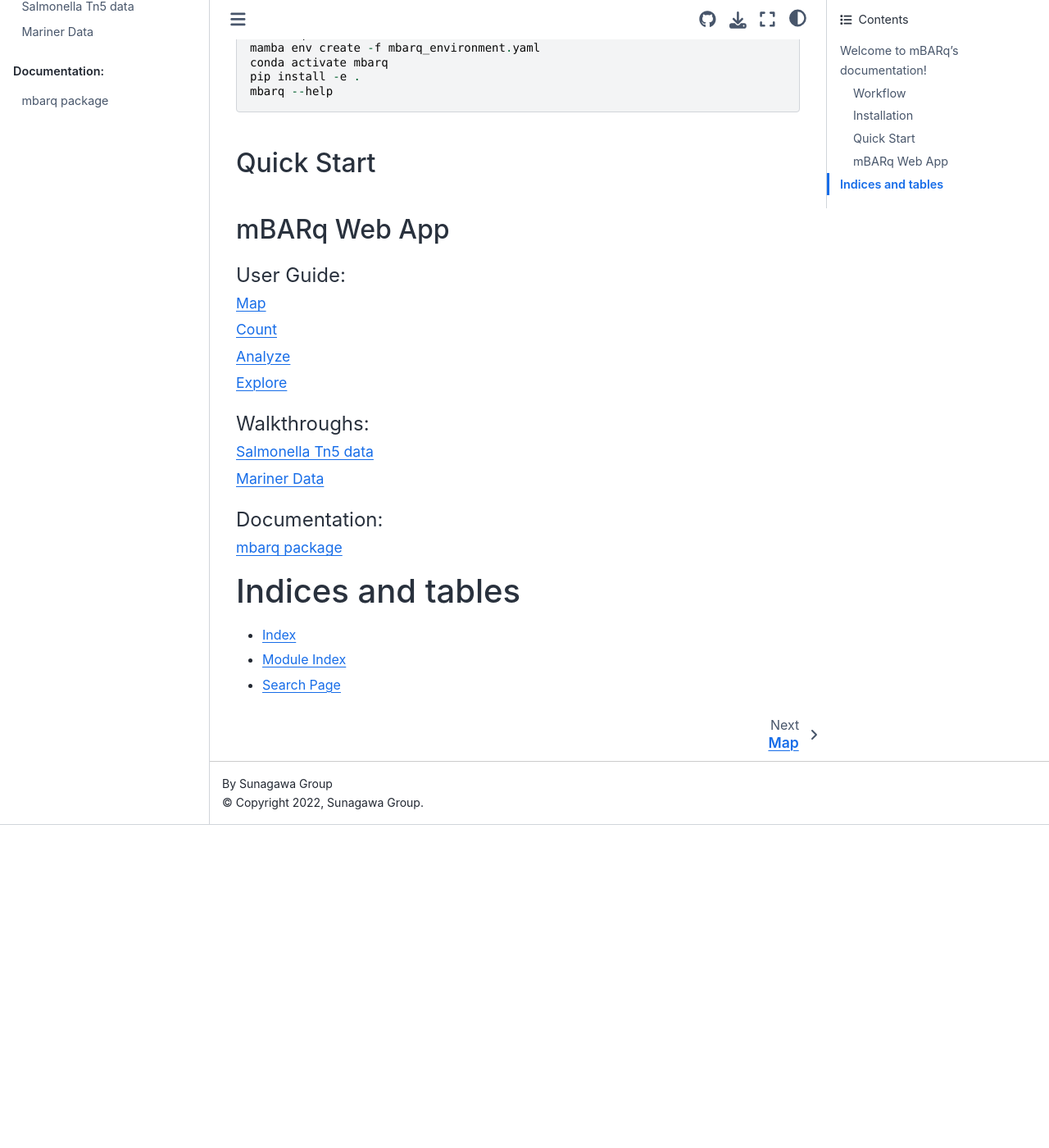
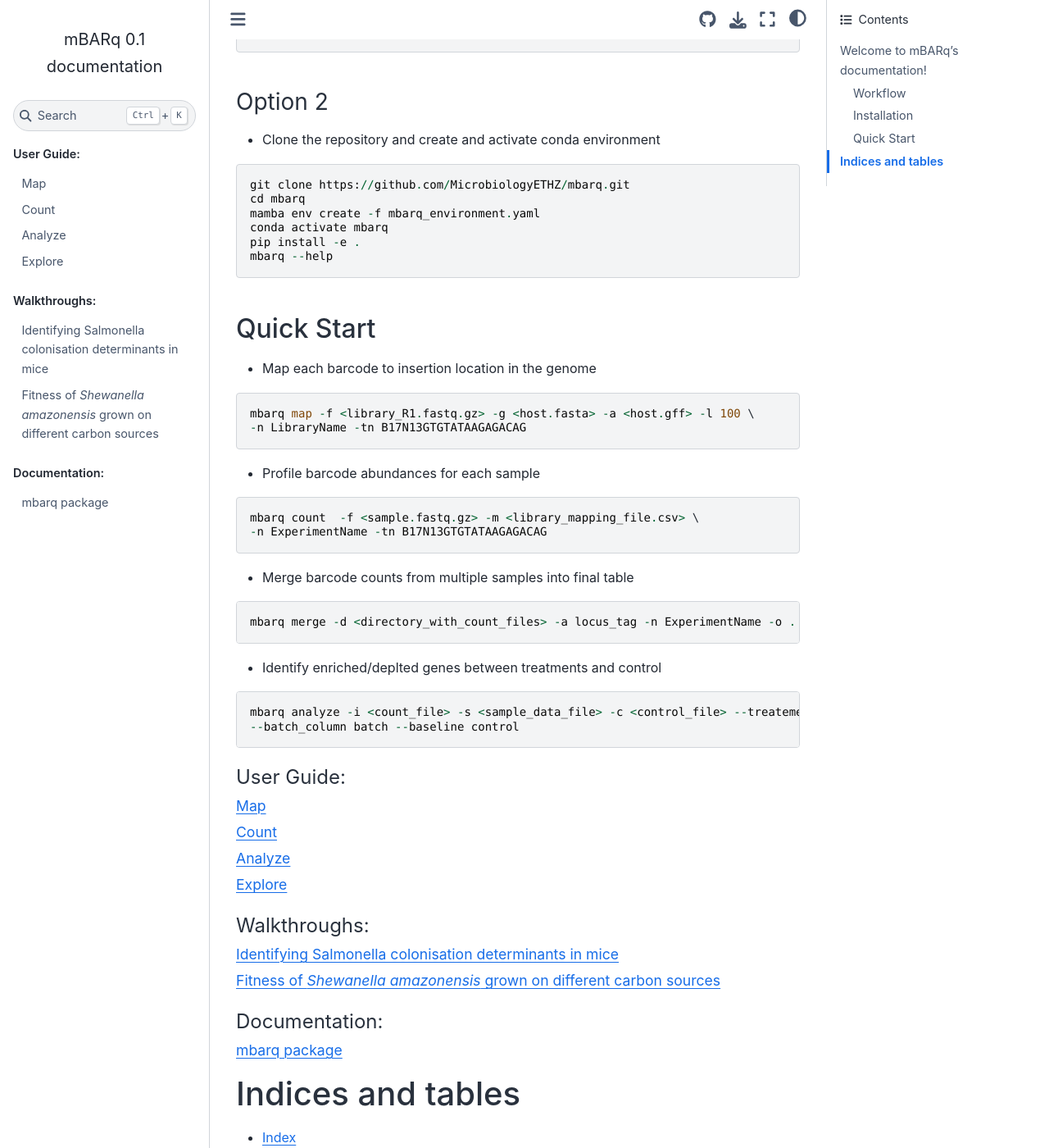
Before and after one commit to MicrobiologyETHZ/mbarq, a Sphinx documentation site: the page built from docs/index.rst, in a window 1280 px wide and 1400 px high, scrolled down 1542 px. Shown: the whole window at 82% size. Built offline with Sphinx 7.4.7 and the Sphinx Book theme 1.1.4, drawn with Linux system fonts in a browser that asks for light colours; before the commit the page ends 2548 px from its top, so only the background shows below that; some of the changed text lies outside the part shown.

Commit message:
Finished first version of the docs

````diff
--- a/docs/index.rst
+++ b/docs/index.rst
@@ -6,9 +6,7 @@
 Welcome to mBARq's documentation!
 =================================
 
-.. warning::
-
-   This documentation is currently under construction
+Transposon mutagenesis is a powerful technique that allows identification of bacterial fitness factors under different environmental conditions. Recently, a number of studies have used  barcoded transposon mutant libraries to increase the throughput of the experiments. mBARq allows easy processing and analysis of barcoded mutant libraries for any transposon construct (Tn5, *mariner*, *etc*).
 
 
 Workflow
@@ -16,6 +14,14 @@
 
 .. image:: images/mbarq_workflow.png
 
+The main steps of the workflow involve:
+
+1. Mapping of each barcode to insertion location in the genome.
+2. Profiling barcode abundances across samples.
+3. Mutant fitness analyses.
+4. Exploratory analysis using `mBARq web app`_
+
+.. _mBARq web app: https://share.streamlit.io/asintsova/mbarq_app/main/app.py
 
 Installation
 ^^^^^^^^^^^^
@@ -60,8 +66,40 @@
 Quick Start
 ^^^^^^^^^^^
 
-mBARq Web App
-^^^^^^^^^^^^^
+- Map each barcode to insertion location in the genome
+
+
+.. code-block::
+
+   mbarq map -f <library_R1.fastq.gz> -g <host.fasta> -a <host.gff> -l 100 \
+   -n LibraryName -tn B17N13GTGTATAAGAGACAG
+
+
+- Profile barcode abundances for each sample
+
+
+.. code-block::
+
+   mbarq count  -f <sample.fastq.gz> -m <library_mapping_file.csv> \
+   -n ExperimentName -tn B17N13GTGTATAAGAGACAG
+
+
+
+- Merge barcode counts from multiple samples into final table
+
+
+.. code-block::
+
+   mbarq merge -d <directory_with_count_files> -a locus_tag -n ExperimentName -o .
+
+
+- Identify enriched/deplted genes between treatments and control
+
+.. code-block::
+
+   mbarq analyze -i <count_file> -s <sample_data_file> -c <control_file> --treatement_column treatement \
+   --batch_column batch --baseline control
+
 
 .. toctree::
    :maxdepth: 1
--- a/docs/mariner.md
+++ b/docs/mariner.md
@@ -1 +1,13 @@
-# Mariner Data
+# Fitness of *Shewanella amazonensis* grown on different carbon sources
+
+```{warning}
+
+This walkthrough is currently under construction
+
+```
+
+```{note}
+
+This analysis is based on the BarSeq screen described in [Rapid Quantification of Mutant Fitness in Diverse Bacteria by Sequencing Randomly Bar-Coded Transposons](https://doi.org/10.1128/mBio.00306-15)
+
+```
````
Also changed, not shown: README.md (+9 -9 lines), docs/analysis.md (+2 -2 lines), docs/explore.md (+26 -0 lines), docs/salmonella.md (+11 -1 lines), docs/images/mbarq_app_heatmap.png (added), docs/images/mbarq_app_library.png (added), docs/images/mbarq_app_pca.png (added).
